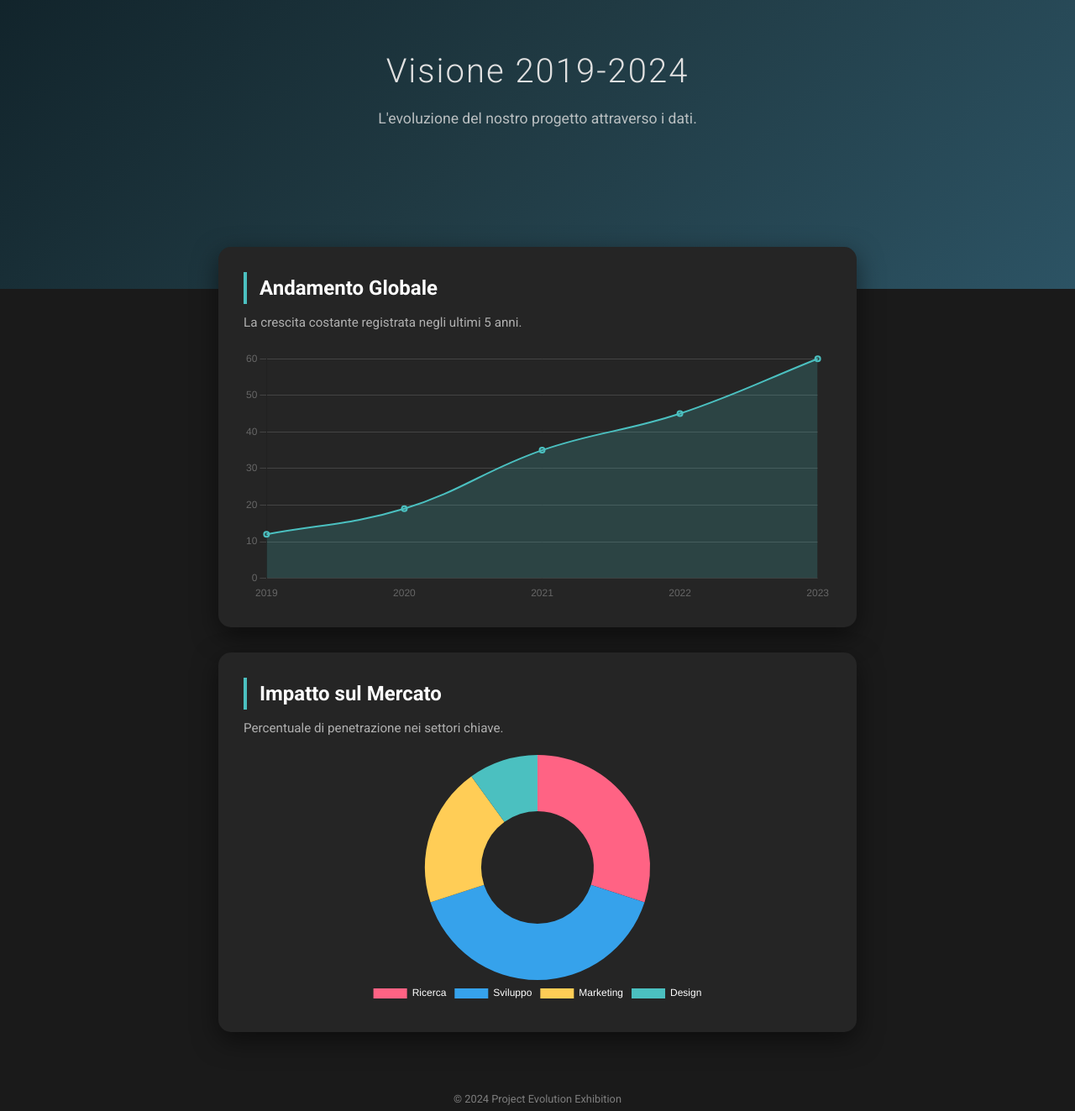
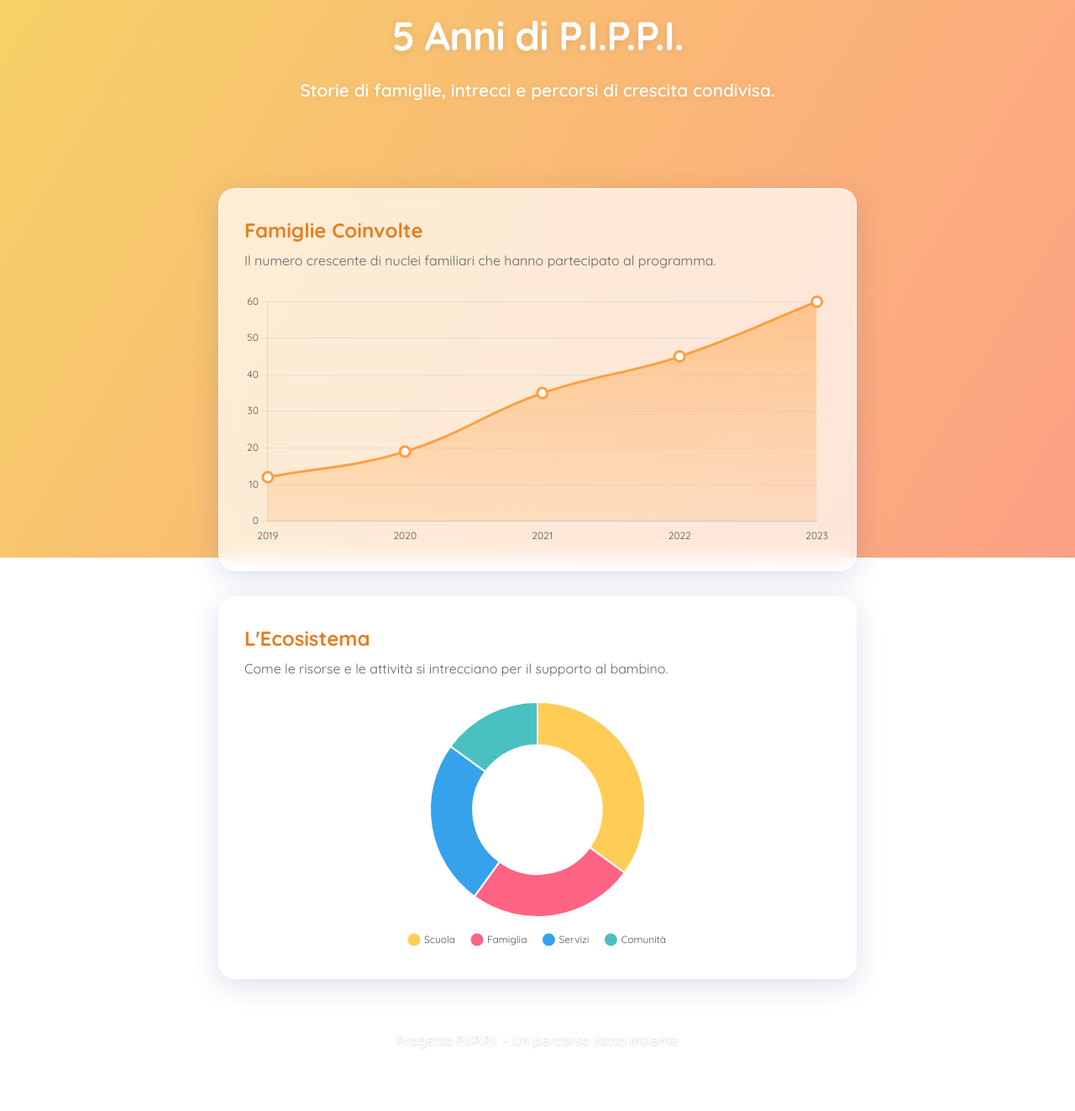
Before and after one commit to lbac92/dati-pippi, a plain HTML site: page index.html in a window 1280 px wide. Shown: the part 136-1459 px from the top of the page at 84% size. After the commit the page ends 1408 px from the top, so only its background shows below. Drawn offline with nearby package versions, Linux system fonts and the light colour scheme.

Commit message:
Add files via upload

```diff
--- a/index.html
+++ b/index.html
@@ -3,36 +3,41 @@
 <head>
     <meta charset="UTF-8">
     <meta name="viewport" content="width=device-width, initial-scale=1.0">
-    <title>Mostra Dati Aziendali</title>
+    <title>L'Evoluzione di P.I.P.P.I.</title>
 
-    <link href="https://fonts.googleapis.com/css2?family=Roboto:wght@300;400;700&display=swap" rel="stylesheet">
+    <link href="https://fonts.googleapis.com/css2?family=Quicksand:wght@400;600;700&display=swap" rel="stylesheet">
 
     <link href="https://unpkg.com/aos@2.3.1/dist/aos.css" rel="stylesheet">
-
     <link rel="stylesheet" href="style.css">
 </head>
 <body>
 
+    <div class="background-art"></div>
+
     <header class="hero">
         <div class="hero-content" data-aos="fade-down">
-            <h1>Visione 2019-2024</h1>
-            <p>L'evoluzione del nostro progetto attraverso i dati.</p>
+            <h1>5 Anni di P.I.P.P.I.</h1>
+            <p>Storie di famiglie, intrecci e percorsi di crescita condivisa.</p>
         </div>
     </header>
 
     <main class="container">
 
-        <section class="card" data-aos="fade-up">
-            <h2>Andamento Globale</h2>
-            <p class="description">La crescita costante registrata negli ultimi 5 anni.</p>
+        <section class="card glass-effect" data-aos="fade-up">
+            <div class="card-header">
+                <h2>Famiglie Coinvolte</h2>
+            </div>
+            <p class="description">Il numero crescente di nuclei familiari che hanno partecipato al programma.</p>
             <div class="chart-container">
                 <canvas id="graficoAndamento"></canvas>
             </div>
         </section>
 
-        <section class="card" data-aos="fade-up" data-aos-delay="100">
-            <h2>Impatto sul Mercato</h2>
-            <p class="description">Percentuale di penetrazione nei settori chiave.</p>
+        <section class="card glass-effect" data-aos="fade-up" data-aos-delay="100">
+            <div class="card-header">
+                <h2>L'Ecosistema</h2>
+            </div>
+            <p class="description">Come le risorse e le attività si intrecciano per il supporto al bambino.</p>
             <div class="chart-container">
                 <canvas id="graficoTorta"></canvas>
             </div>
@@ -41,13 +46,11 @@
     </main>
 
     <footer>
-        <p>© 2024 Project Evolution Exhibition</p>
+        <p>Progetto P.I.P.P.I. - Un percorso fatto insieme</p>
     </footer>
 
     <script src="https://cdn.jsdelivr.net/npm/chart.js"></script>
-
     <script src="https://unpkg.com/aos@2.3.1/dist/aos.js"></script>
-
     <script src="script.js"></script>
 
 </body>
--- a/script.js
+++ b/script.js
@@ -1,80 +1,89 @@
-// Inizializziamo le animazioni (AOS)
+// Inizializza animazioni
 AOS.init({
-    duration: 1000, // Durata dell'animazione in millisecondi
-    once: true // L'animazione avviene solo la prima volta che scorri
+    duration: 1000,
+    once: true
 });
 
-// --- GRAFICO 1: LINEA (Andamento temporale) ---
-// Selezioniamo il "telo" dal file HTML
+// Impostazioni globali per i font dei grafici (usiamo Quicksand anche qui)
+Chart.defaults.font.family = "'Quicksand', sans-serif";
+Chart.defaults.color = '#555';
+
+// --- GRAFICO 1: FAMIGLIE COINVOLTE (Linea curva e morbida) ---
 const ctx1 = document.getElementById('graficoAndamento').getContext('2d');
 
-// Creiamo il grafico
+// Creiamo un gradiente per il riempimento sotto la linea
+let gradient = ctx1.createLinearGradient(0, 0, 0, 400);
+gradient.addColorStop(0, 'rgba(255, 159, 64, 0.5)'); // Arancione sfumato
+gradient.addColorStop(1, 'rgba(255, 159, 64, 0.0)'); // Trasparente alla base
+
 new Chart(ctx1, {
-    type: 'line', // Tipo di grafico: Linea
+    type: 'line',
     data: {
-        labels: ['2019', '2020', '2021', '2022', '2023'], // Etichette asse X (Anni)
+        labels: ['2019', '2020', '2021', '2022', '2023'],
         datasets: [{
-            label: 'Valore Progetto',
-            data: [12, 19, 35, 45, 60], // I TUOI DATI NUMERICI QUI
-            borderColor: '#4bc0c0', // Colore della linea (verde acqua)
-            backgroundColor: 'rgba(75, 192, 192, 0.2)', // Colore riempimento sotto la linea
-            borderWidth: 2,
-            tension: 0.4, // Curvatura della linea (0 = dritta, 1 = molto curva)
-            fill: true // Riempi l'area sotto la linea
+            label: 'Famiglie PIPPI',
+            data: [12, 19, 35, 45, 60], // DATI FITTIZI
+            borderColor: '#ff9f40', // Arancione caldo
+            backgroundColor: gradient, // Usa il gradiente creato sopra
+            borderWidth: 3,
+            tension: 0.4, // Linea molto curva (morbida)
+            pointBackgroundColor: '#fff', // Punti bianchi
+            pointBorderColor: '#ff9f40', // Bordo punti arancione
+            pointRadius: 6, // Punti più grandi
+            fill: true
         }]
     },
     options: {
         responsive: true,
         maintainAspectRatio: false,
         plugins: {
-            legend: {
-                display: false // Nascondiamo la legenda per pulizia
-            }
+            legend: { display: false }
         },
         scales: {
             y: {
                 beginAtZero: true,
-                grid: {
-                    color: '#444' // Colore griglia scuro
-                }
+                grid: { borderDash: [5, 5], color: '#e0e0e0' } // Griglia tratteggiata leggera
             },
             x: {
-                grid: {
-                    display: false // Niente griglia verticale
+                grid: { display: false }
+            }
+        }
+    }
+});
+
+// --- GRAFICO 2: ECOSISTEMA (Torta dai colori pastello) ---
+const ctx2 = document.getElementById('graficoTorta').getContext('2d');
+
+new Chart(ctx2, {
+    type: 'doughnut',
+    data: {
+        labels: ['Scuola', 'Famiglia', 'Servizi', 'Comunità'],
+        datasets: [{
+            data: [35, 25, 25, 15], // DATI FITTIZI
+            backgroundColor: [
+                '#ffcd56', // Giallo sole
+                '#ff6384', // Rosso/Rosa morbido
+                '#36a2eb', // Azzurro cielo
+                '#4bc0c0'  // Verde acqua
+            ],
+            borderWidth: 2,
+            borderColor: '#ffffff', // Bordo bianco per separare gli spicchi
+            hoverOffset: 10 // Effetto "pop" quando passi sopra col mouse
+        }]
+    },
+    options: {
+        responsive: true,
+        maintainAspectRatio: false,
+        cutout: '60%', // Ciambella più sottile ed elegante
+        plugins: {
+            legend: {
+                position: 'bottom',
+                labels: {
+                    padding: 20,
+                    usePointStyle: true, // Usa pallini invece di quadrati nella legenda
+                    font: { size: 12 }
                 }
             }
         }
     }
 });
-
-// --- GRAFICO 2: TORTA (Distribuzione) ---
-const ctx2 = document.getElementById('graficoTorta').getContext('2d');
-
-new Chart(ctx2, {
-    type: 'doughnut', // Tipo: Ciambella
-    data: {
-        labels: ['Ricerca', 'Sviluppo', 'Marketing', 'Design'],
-        datasets: [{
-            data: [30, 40, 20, 10], // I TUOI DATI QUI
-            backgroundColor: [
-                '#ff6384', // Rosso
-                '#36a2eb', // Blu
-                '#ffcd56', // Giallo
-                '#4bc0c0'  // Verde acqua
-            ],
-            borderWidth: 0 // Niente bordi bianchi
-        }]
-    },
-    options: {
-        responsive: true,
-        maintainAspectRatio: false,
-        plugins: {
-            legend: {
-                position: 'bottom',
-                labels: {
-                    color: '#fff' // Testo legenda bianco
-                }
-            }
-        }
-    }
-});
--- a/style.css
+++ b/style.css
@@ -1,4 +1,4 @@
-/* Resettiamo i margini standard del browser */
+/* Reset */
 * {
     margin: 0;
     padding: 0;
@@ -6,67 +6,86 @@
 }
 
 body {
-    font-family: 'Roboto', sans-serif;
-    background-color: #1a1a1a; /* Grigio scuro elegante */
-    color: #e0e0e0; /* Bianco sporco per il testo, meno aggressivo */
+    font-family: 'Quicksand', sans-serif; /* Font più amichevole */
+    color: #4a4a4a; /* Grigio scuro morbido, non nero assoluto */
     line-height: 1.6;
+    overflow-x: hidden;
+    min-height: 100vh;
 }
 
-/* Stile dell'intestazione (Hero) */
+/* SFONDO ARTISTICO FISSO */
+.background-art {
+    position: fixed;
+    top: 0;
+    left: 0;
+    width: 100%;
+    height: 100%;
+    z-index: -1;
+    /* Gradiente caldo e multicolore (Pesca, Azzurro cielo, Giallo tenue) */
+    background: linear-gradient(135deg, #fdfbfb 0%, #ebedee 100%);
+    background: linear-gradient(45deg, #ff9a9e 0%, #fad0c4 99%, #fad0c4 100%);
+    background: linear-gradient(to top, #a18cd1 0%, #fbc2eb 100%);
+    /* Scegliamo un mix più "giocoso" ma elegante: */
+    background: linear-gradient(120deg, #84fab0 0%, #8fd3f4 100%); /* Azzurro/Verde acqua fresco */
+    /* Sovrascriviamo con un gradiente più "caldo/sociale" */
+    background: linear-gradient(120deg, #f6d365 0%, #fda085 100%); /* Arancio soleggiato */
+}
+
+/* HERO SECTION */
 .hero {
-    height: 60vh; /* Occupa il 60% dell'altezza dello schermo */
+    height: 50vh;
     display: flex;
     justify-content: center;
     align-items: center;
-    background: linear-gradient(135deg, #0f2027, #203a43, #2c5364); /* Sfondo sfumato */
     text-align: center;
     padding: 20px;
+    color: #fff;
+    text-shadow: 0 2px 10px rgba(0,0,0,0.1);
 }
 
 .hero h1 {
-    font-size: 2.5rem;
+    font-size: 3rem;
+    font-weight: 700;
     margin-bottom: 10px;
-    font-weight: 300; /* Font sottile ed elegante */
-    letter-spacing: 2px;
+    letter-spacing: -1px;
 }
 
 .hero p {
-    font-size: 1.1rem;
-    opacity: 0.8;
+    font-size: 1.3rem;
+    font-weight: 600;
 }
 
-/* Contenitore centrale */
+/* CONTENITORE */
 .container {
-    max-width: 800px; /* Non diventa troppo largo su PC */
-    margin: -50px auto 0; /* Sovrappone leggermente l'header */
+    max-width: 800px;
+    margin: -40px auto 40px; /* Sovrappone leggermente l'header */
     padding: 0 20px;
-    position: relative;
-    z-index: 10;
 }
 
-/* Le schede dei grafici */
-.card {
-    background-color: #252525;
-    border-radius: 15px;
+/* EFFETTO VETRO (GLASSMORPHISM) */
+.glass-effect {
+    background: rgba(255, 255, 255, 0.7); /* Bianco al 70% di opacità */
+    backdrop-filter: blur(12px); /* Sfocatura dello sfondo dietro la carta */
+    -webkit-backdrop-filter: blur(12px); /* Per Safari */
+    border: 1px solid rgba(255, 255, 255, 0.8); /* Bordo sottile bianco */
+    box-shadow: 0 8px 32px 0 rgba(31, 38, 135, 0.15); /* Ombra colorata leggera */
+    border-radius: 20px; /* Angoli molto arrotondati */
     padding: 30px;
     margin-bottom: 30px;
-    box-shadow: 0 10px 30px rgba(0,0,0,0.5); /* Ombra profonda */
 }
 
 .card h2 {
-    color: #ffffff;
-    margin-bottom: 10px;
-    border-left: 4px solid #4bc0c0; /* Linea colorata decorativa a sinistra */
-    padding-left: 15px;
+    color: #e67e22; /* Un arancione caldo per i titoli */
+    margin-bottom: 5px;
+    font-weight: 700;
 }
 
 .description {
-    margin-bottom: 20px;
-    font-size: 0.95rem;
-    color: #b0b0b0;
+    margin-bottom: 25px;
+    color: #666;
+    font-size: 1rem;
 }
 
-/* Contenitore per rendere il grafico responsive */
 .chart-container {
     position: relative;
     height: 300px;
@@ -75,7 +94,8 @@ body {
 
 footer {
     text-align: center;
-    padding: 40px 20px;
-    font-size: 0.8rem;
-    opacity: 0.5;
+    padding: 20px;
+    color: #fff;
+    font-weight: 600;
+    text-shadow: 0 1px 3px rgba(0,0,0,0.2);
 }
```
